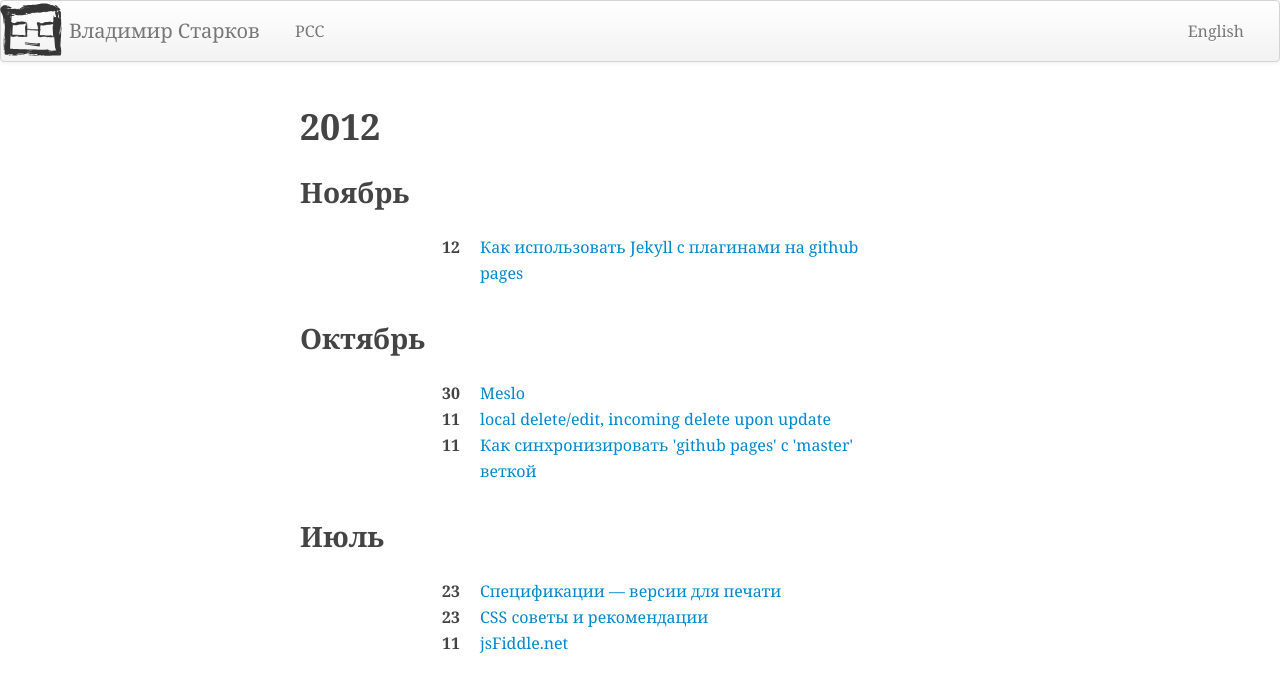
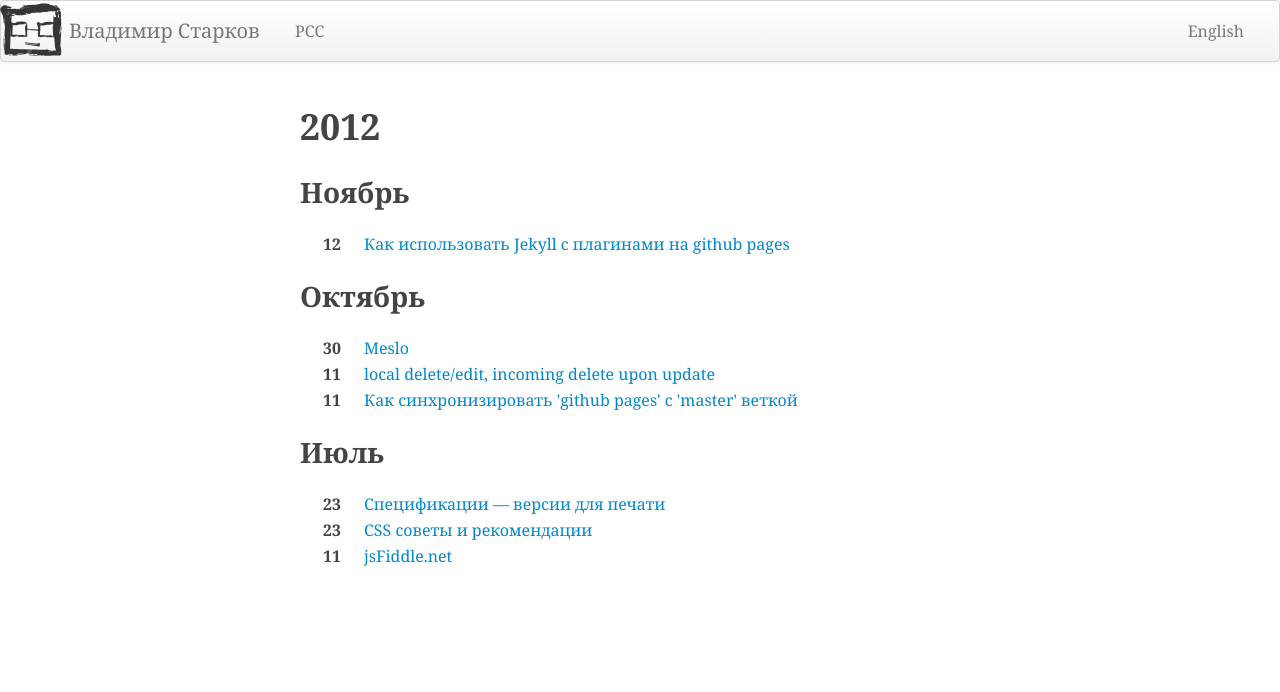
Before and after one commit to iamstarkov/vstarkov.ru, a Jekyll site: the page built from index.html, in a window 1280 px wide. Shown: the top 692 px of the page. Built offline with Jekyll 4.4.1, drawn with Linux system fonts in a browser that asks for light colours; nearby versions of some CDN libraries.

Commit message:
changed layout on main page

```diff
--- a/css/style.css
+++ b/css/style.css
@@ -10,3 +10,23 @@
 .navbar .brand {
 	padding-left: 68px;
 }
+
+.dabblet {
+	width: 100%;
+    height: 600px;
+}
+
+
+.modal--iframe {
+	width: 90%;
+	height: 70%;
+	margin-left: auto;
+	margin-right: auto;
+}
+
+.daynumber--index {
+	float: left;
+	text-align: center;
+	width: 4em;
+	font-weight: bold;
+}
--- a/index.html
+++ b/index.html
@@ -14,14 +14,15 @@ ETALONE ABOUT PAGE:
 	{% for month in year %}
 		<h3>
 			{{ month.first.date | date: "%B" | replace:"January","Январь" | replace:"February","Февраль" | replace:"March","Март" | replace:"April","Апрель" | replace:"May","Май" | replace:"June","Июнь" | replace:"July","Июль" | replace:"August","Август" | replace:"September","Сентябрь" | replace:"October","Октябрь" | replace:"November","Ноябрь" | replace:"December","Декабрь"}}
-			</h3>
-		<dl class="dl-horizontal">
+		</h3>
 		{% for post in month %}
-			<dt>{{post.date  | date: "%d"}}</dt>
-			<dd>
+			<div>
+				<div class="daynumber--index">
+					{{post.date  | date: "%d"}}
+				</div>
+
 				<a href="{{ post.url}}">{{ post.title }}</a>
-			</dd>
+			</div>
 		{% endfor %}
-		</dl>
 	{% endfor %}
 {% endfor %}
```
